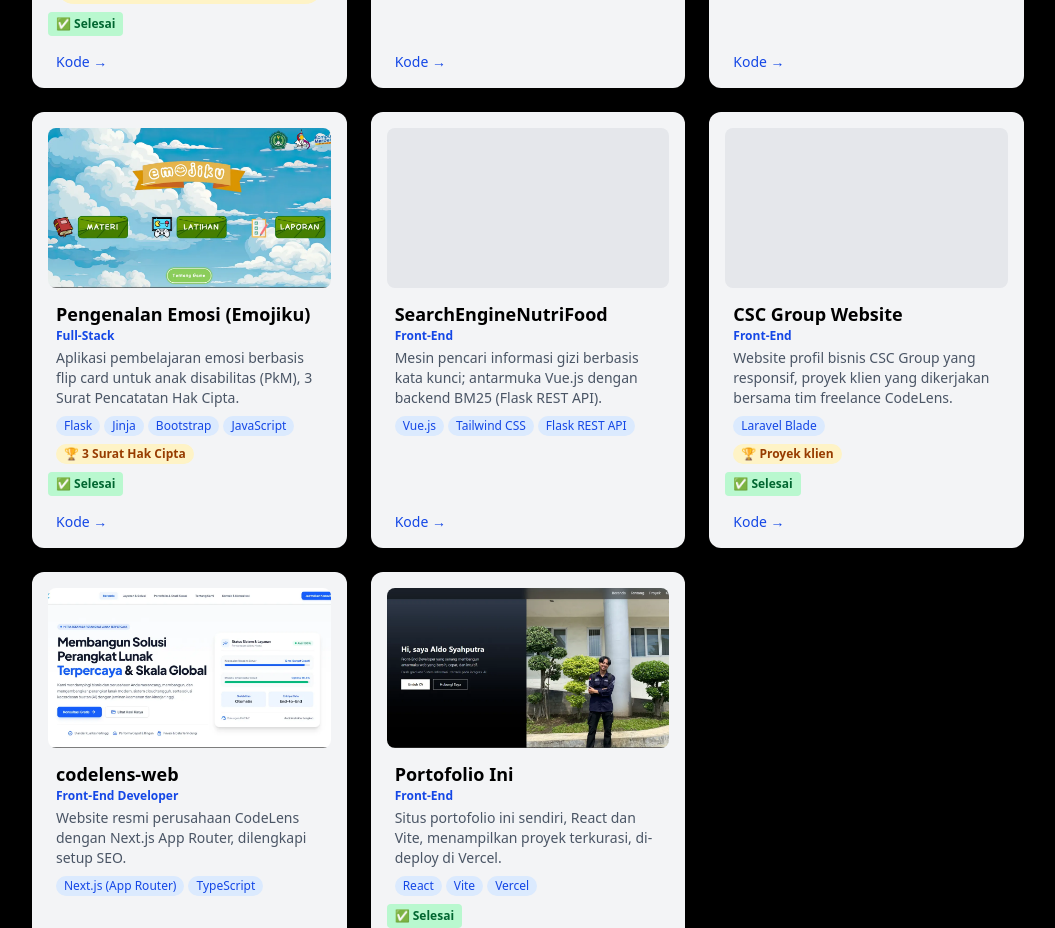
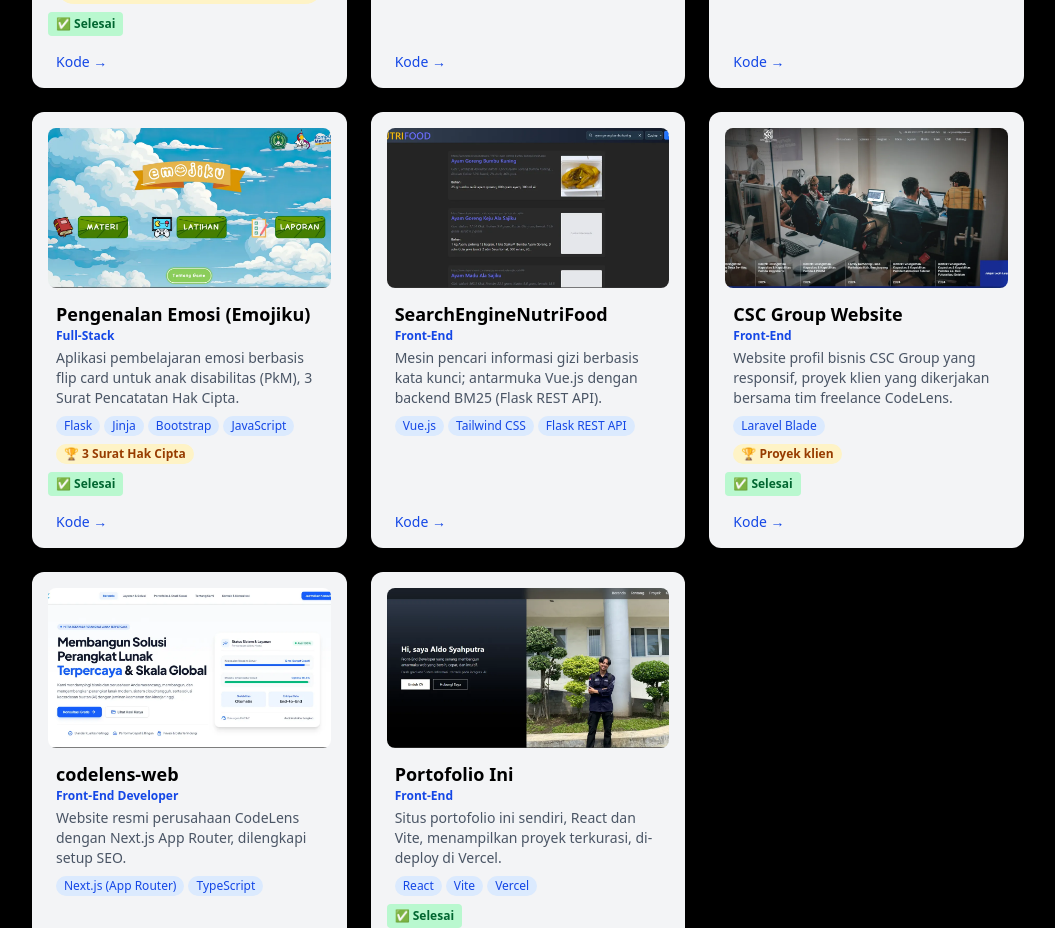
Before and after one commit to Aldosyhptra/my-portofolio, a React (Vite) app: page / in a window 1280 px wide. Shown: the part 3700-4628 px from the top of the page, without its empty margins (112-1167 px from the left). Built offline with nearby package versions, Linux system fonts and the light colour scheme.

Commit message:
tambah screenshot nutrifood dan csc group

```diff
--- a/src/components/projects.jsx
+++ b/src/components/projects.jsx
@@ -5,7 +5,7 @@ function ProjectCard({ project }) {
   const { title, role, summary, stack, badges, repo, demo, image, status } = project;
   return (
     <div className="bg-gray-100 flex flex-col h-full shadow-lg rounded-xl p-4 hover:shadow-xl transition group hover:bg-white">
-      {/* Slot gambar — TODO(owner): sisa nutrifood & csc-group masih placeholder */}
+      {/* Slot gambar — placeholder netral bila data tidak punya gambar */}
       {image ? (
         <img
           src={image}
--- a/src/data/projects.js
+++ b/src/data/projects.js
@@ -1,7 +1,7 @@
 // Sumber kebenaran daftar Proyek Unggulan (PRD bagian 7). Tidak bergantung pada GitHub API.
 // status: "selesai" | "dikerjakan" | null (null = lencana tidak ditampilkan, jangan ditebak).
 // badges: string | { text, url } — url = tautan bukti (postingan resmi/dokumen), null sampai tersedia.
-// image: null → kartu menampilkan placeholder netral; TODO(owner): tangkapan layar nyata nutrifood & csc-group.
+// image: null → kartu menampilkan placeholder netral.
 export const projects = [
   {
     id: "tlogo-putri",
@@ -72,8 +72,8 @@ export const projects = [
     stack: ["Vue.js", "Tailwind CSS", "Flask REST API"],
     badges: [],
     repo: "https://github.com/Aldosyhptra/SearchEngineNutriFood",
-    demo: null,
-    image: null,
+        demo: null,
+        image: "img/proyek/nutrifood.webp",
     status: null,
     featured: true,
     order: 5,
@@ -87,8 +87,8 @@ export const projects = [
     stack: ["Laravel Blade"],
     badges: ["Proyek klien"],
     repo: "https://github.com/Aldosyhptra/SCS_Project",
-    demo: null,
-    image: null,
+        demo: null,
+        image: "img/proyek/csc-group.webp",
     status: "selesai",
     featured: true,
     order: 6,
```
Also changed, not shown: public/img/proyek/csc-group.webp (added), public/img/proyek/nutrifood.webp (added).
